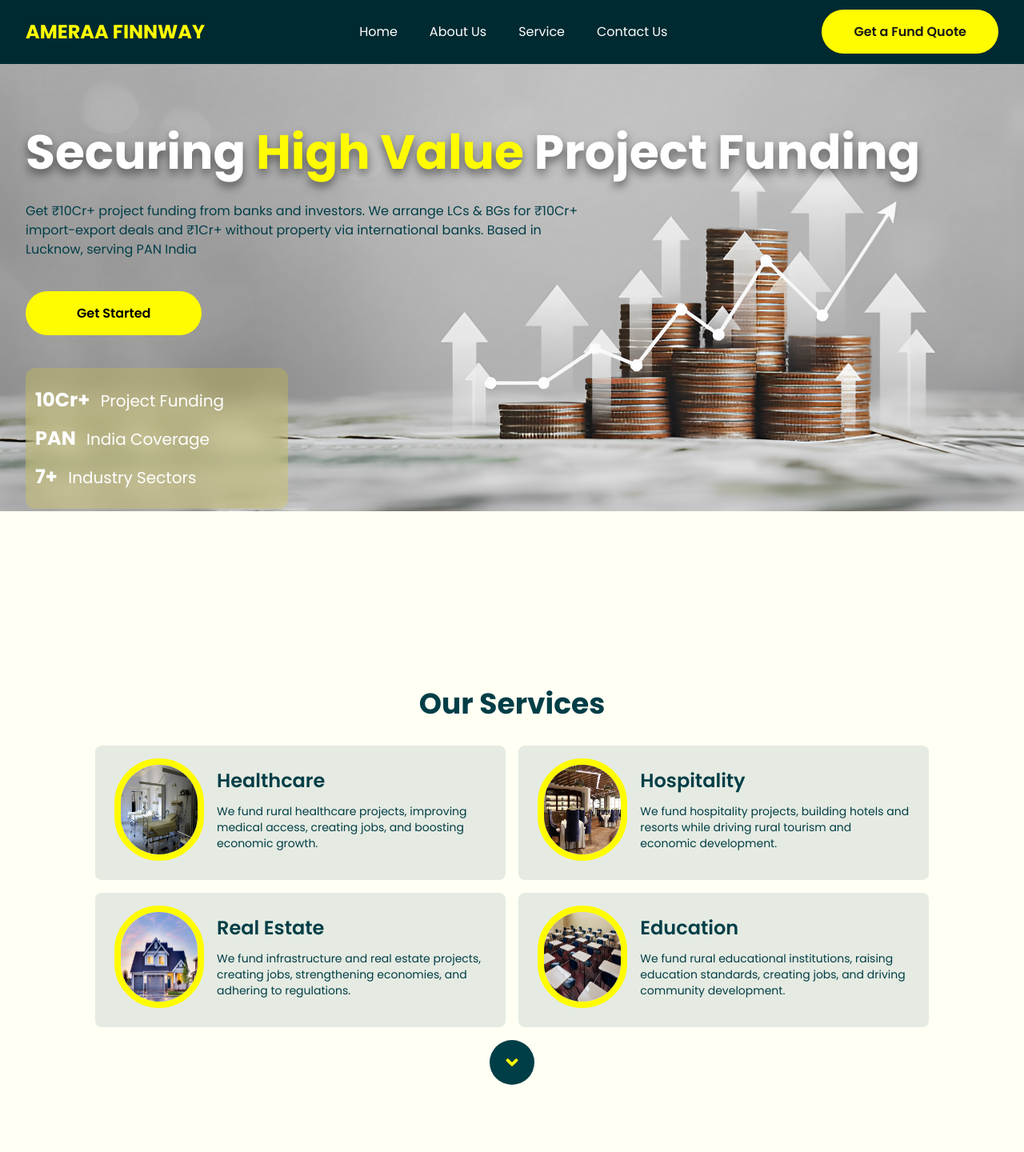
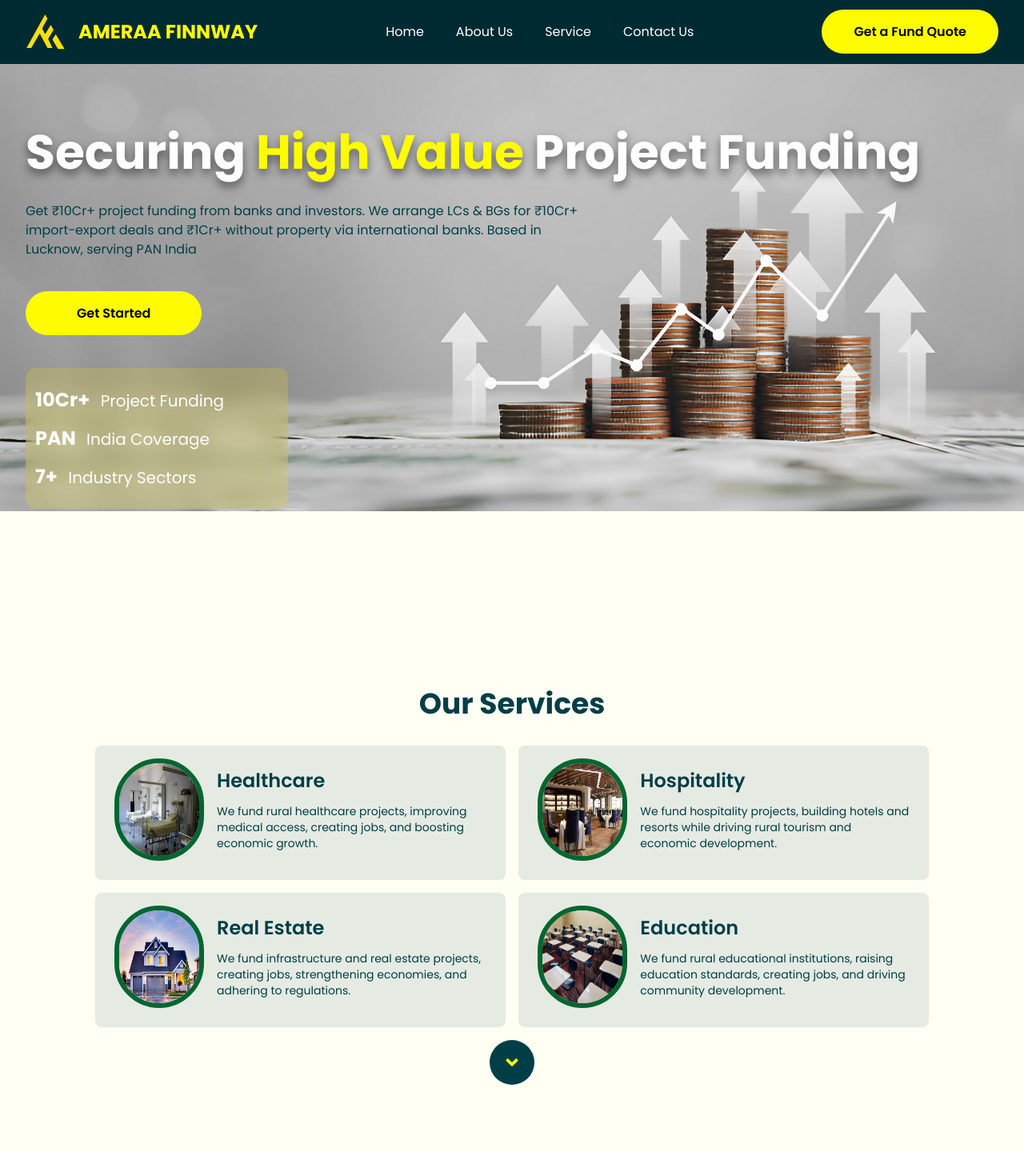
Before and after one commit to Arin7712/ameraa_website, a Next.js app: page / in a window 1280 px wide. Shown: the top 1440 px of the page at 80% size. Built offline with nearby package versions, Linux system fonts and the light colour scheme.

Commit message:
added logo and changed border color

```diff
--- a/src/app/Components/ServiceBox.jsx
+++ b/src/app/Components/ServiceBox.jsx
@@ -5,7 +5,7 @@ const ServiceBox = ({name, description, img}) => {
   return (
     <div className='rounded-lg sm:w-5/12 pb-6 pt-4 px-6 backdrop-blur-md text-left bg-[#003E47]/10 flex items-center max-sm:flex-col gap-4'>
         <div className='flex-1'>
-            <Image height={200} width={200} src={img} className='rounded-full h-32 w-32 border-[#FFFB00] border-[8px]' alt={name} />
+            <Image height={200} width={200} src={img} className='rounded-full h-32 w-32 border-green-800 border-[6px]' alt={name} />
         </div>
         <div className='flex-3 text-[#003E47] max-sm:text-center'>
             <h1 className='font-semibold text-2xl mb-3'>{name}</h1>
--- a/src/app/Sections/Footer.jsx
+++ b/src/app/Sections/Footer.jsx
@@ -3,7 +3,8 @@
 // yellow: #FFFB00
 
 import React from 'react';
-
+import Image from 'next/image';
+import Link from 'next/link';
 const Footer = () => {
   const currentYear = new Date().getFullYear();
 
@@ -12,9 +13,10 @@ const Footer = () => {
       <div className="max-w-7xl mx-auto px-4 sm:px-6 lg:px-8">
         <div className="grid md:grid-cols-4 gap-8 pb-12 border-b border-[#FFFB00]">
           <div className="col-span-2 md:col-span-1 max-sm:col-span-1 max-sm:mb-12">
-            <div className="flex items-center mb-6">
-              <a href='/' className="text-[#FFFB00] font-bold text-2xl">AMERAA FINNWAY</a>
-            </div>
+          <Link href="/" className="flex items-center">
+              <Image src={"/logo1.png"} alt="logo" width={50} height={50} className="mr-4"/>
+              <span className="text-[#FFFB00] font-bold text-2xl max-sm:text-xl">AMERAA FINNWAY</span>
+            </Link>
             <p className="text-white mb-6 max-sm:text-sm">
               Specializing in high-value project funding and financial solutions across India.
             </p>
--- a/src/app/Sections/Nav.jsx
+++ b/src/app/Sections/Nav.jsx
@@ -4,7 +4,7 @@ import { useEffect, useState } from "react";
 import Link from "next/link";
 import YButton from "../Components/YButton";
 import { useRouter } from "next/navigation";
-
+import Image from "next/image";
 export default function Navbar() {
   const [isOpen, setIsOpen] = useState(false);
   const router = useRouter();
@@ -31,6 +31,7 @@ export default function Navbar() {
           {/* Logo */}
           <div className="flex-shrink-0">
             <Link href="/" className="flex items-center">
+              <Image src={"/logo1.png"} alt="logo" width={50} height={50} className="mr-4"/>
               <span className="text-[#FFFB00] font-bold text-2xl max-sm:text-xl">AMERAA FINNWAY</span>
             </Link>
           </div>
@@ -44,7 +45,7 @@ export default function Navbar() {
           </div>
 
           {/* Desktop Button */}
-          <div className="hidden md:block font-semibold">
+          <div className="hidden md:block font-semibold text-black">
             <YButton text="Get a Fund Quote" padding="px-10" />
           </div>
 
```
